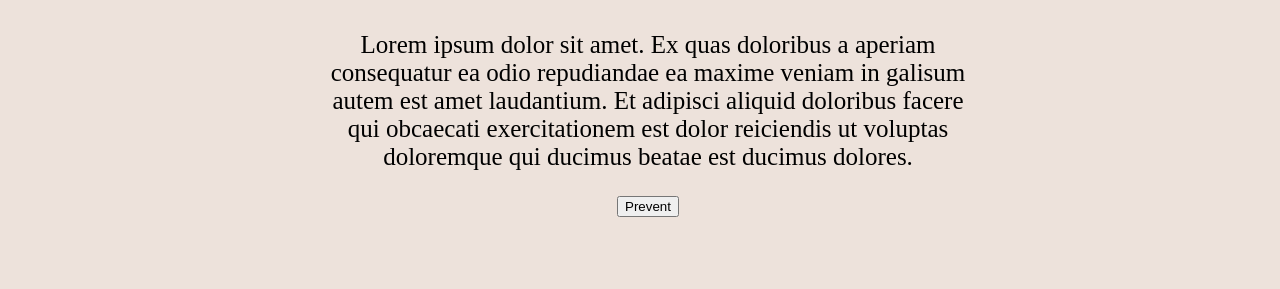
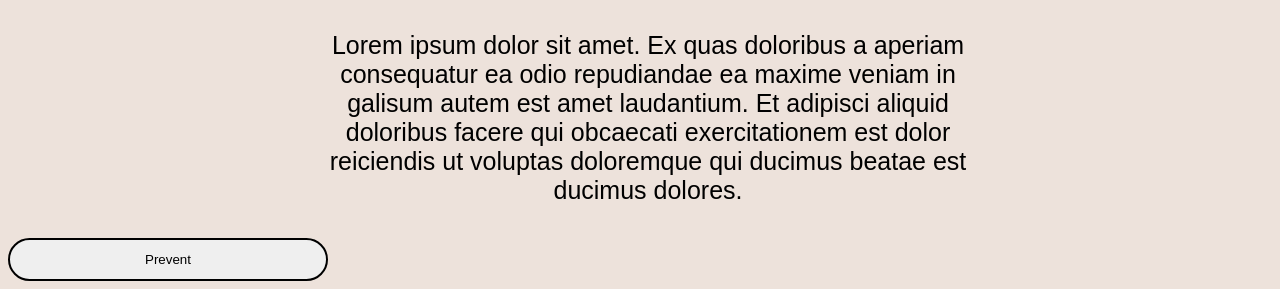
Before and after one commit to OCVTS/SVAW, a plain HTML site: page index.html in a window 1280 px wide. Shown: the part 583-872 px from the top of the page. Before the commit the page ends 808 px from the top, so only its background shows below. Drawn offline with Linux system fonts and the light colour scheme.

Commit message:
more draft

```diff
--- a/style.css
+++ b/style.css
@@ -50,11 +50,15 @@ display: block;
   font-size: 25px;
 max-width: 50%;
   text-align: center;
+   font-family: Arial, 'Franklin Gothic Medium', 'Arial Narrow', Arial, sans-serif, sans-serif;
 }
 .Preventbutt{
-  display: block;
-  margin-left: auto;
-  margin-right: auto;
+
+  width: 25%;
+padding: 12px 20px;
+margin: 8px 0;
+border-style: solid;
+border-radius: 50px;
 }
 /* Prevention Styling */
 #prevention-list {
```
